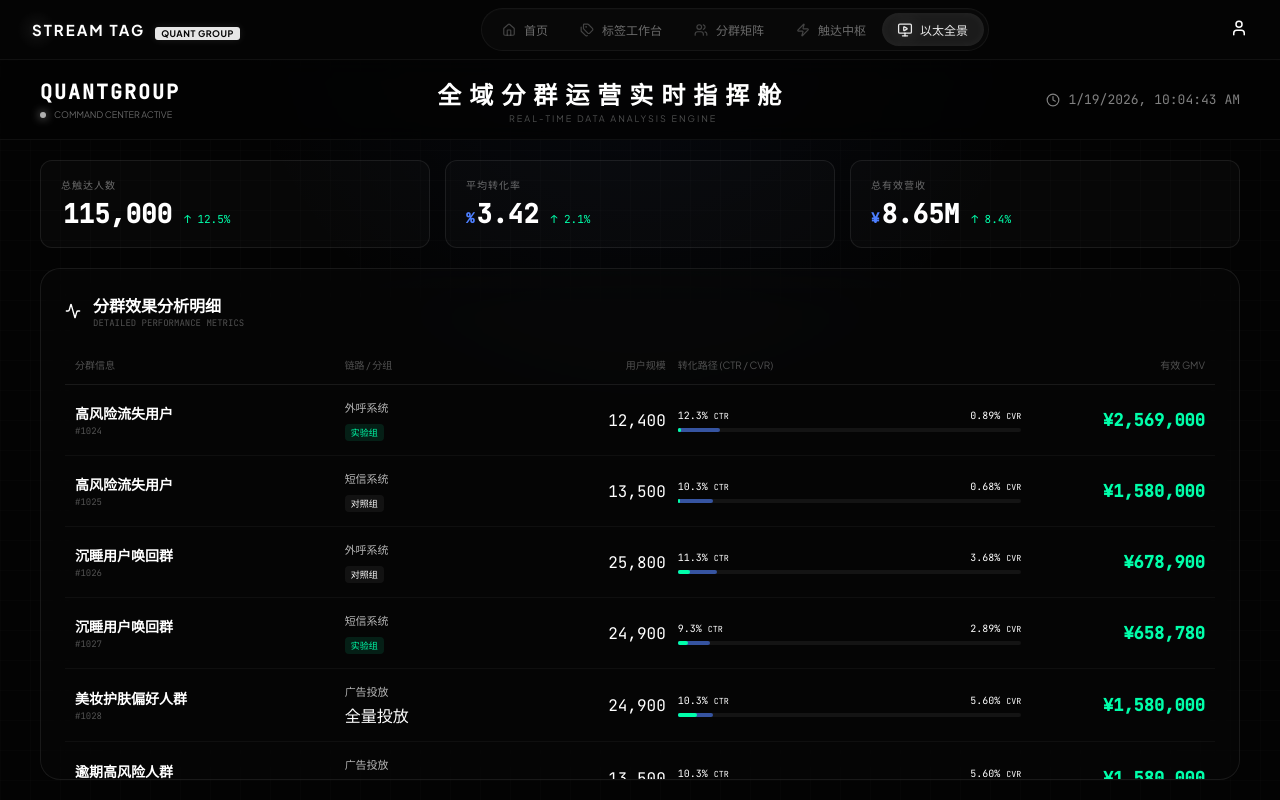
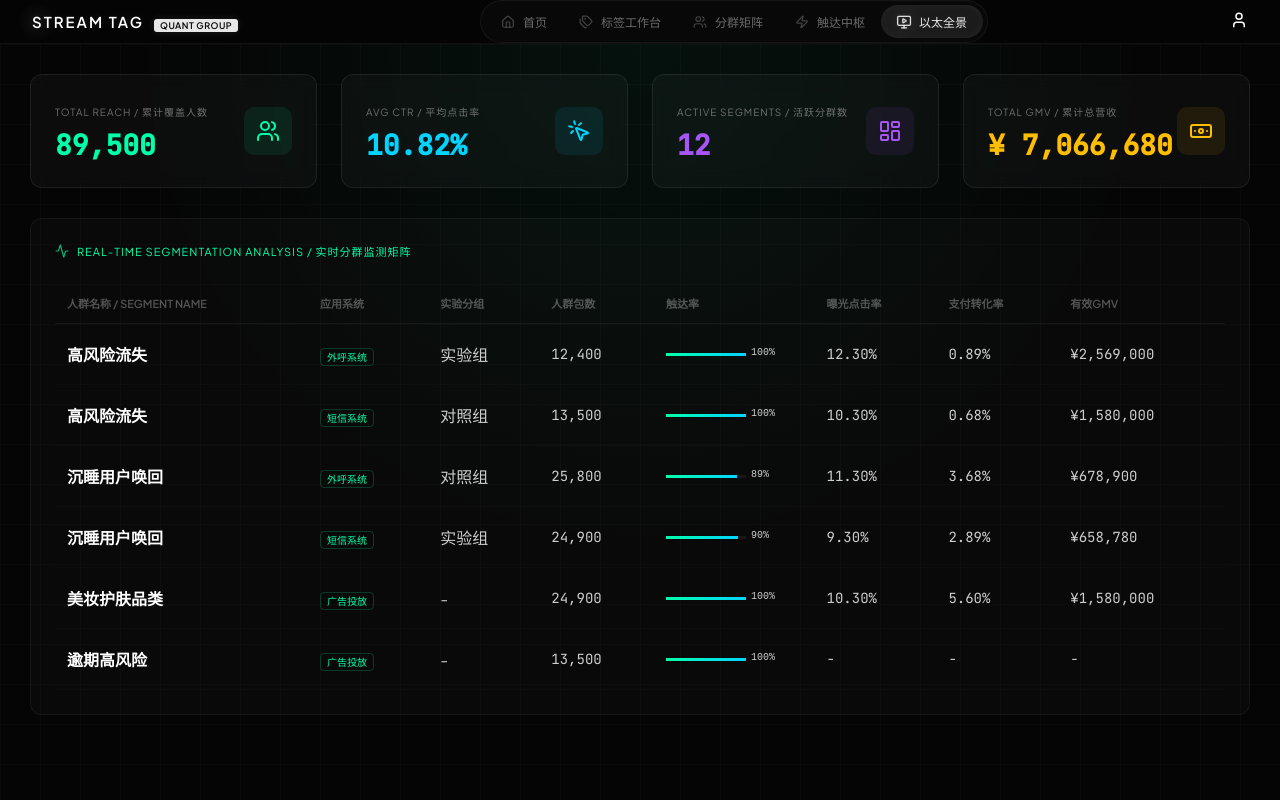
Before and after one commit to zhaoalpha/stream-tag-web, a Vue app: page / in a window 1280 px wide. Both pictures are taken after a click on the element "以太全景". Built offline with nearby package versions, Linux system fonts and the light colour scheme; no server answers; the HTML template or start-up script is replaced by a standard one.

Commit message:
修改样式

```diff
--- a/src/App.vue
+++ b/src/App.vue
@@ -3,7 +3,7 @@ import { ref, computed } from 'vue'
 import MainHeader from '@/components/MainHeader.vue'
 import TagLabView from '@/views/TagLabView.vue'
 import SegmentView from '@/views/SegmentView.vue'
-import Dashboard from '@/views/dashboard.vue'
+import Dashboard from '@/views/view.vue'
 import Notification from '@/views/Notification.vue'
 import Main from '@/views/Main.vue'
 // 1. 当前选中的页面 ID
--- a/src/components/TagRow.vue
+++ b/src/components/TagRow.vue
@@ -34,7 +34,7 @@ watch(localValue, (newVal) => {
 })
 
 // 可选的运算符列表
-const operators = ['before', 'after', '>=', '>', '=', '<=', '<']
+const operators = ['before', 'after','is null', '>=', '>', '=', '<=', '<']
 
 // 1. 控制下拉菜单的状态
 const isOpOpen = ref(false)
--- a/src/composables/useArchives.ts
+++ b/src/composables/useArchives.ts
@@ -8,14 +8,94 @@ import { tagApi } from '@/api/tag'
 const archives = ref([
   {
     id: 1,
-    title: '历史示例策略',
+    title: '注册5分钟且未授信用户',
+    time: '2026-01-20 10:00',
+    tableName: 'USER_PROFILE',
+    totalCount: '1,200',
+    status: 'inactive' as const,
+    logicData: [
+      {
+        id: Date.now(),
+        logic: 'AND',
+        tags: [
+          { name: 'register_time', label: '注册时间', operator: 'after', value: '5min' },
+          { name: 'apply_time', label: '授信状态', operator: 'is null', value: '' }
+        ]
+      }
+    ],
+  },
+  {
+    id: 2,
+    title: '授信10分钟且未下单用户',
+    time: '2026-01-20 10:00',
+    tableName: 'USER_PROFILE',
+    totalCount: '1,608',
+    status: 'active' as const,
+    // 💡 给默认存档加点内容，点击后画布才会有反应
+    logicData: [
+      {
+        id: Date.now(),
+        logic: 'AND',
+        tags: [
+          { name: 'apply_time', label: '授信时间', operator: 'after', value: '10min' },
+          { name: 'trans_time', label: '交易时间', operator: 'is null', value: '' }
+        ]
+      }
+    ],
+  },
+  {
+    id: 3,
+    title: '高价格敏感度用户',
+    time: '2026-01-20 10:00',
+    tableName: 'USER_PROFILE',
+    totalCount: '1,380',
+    status: 'inactive' as const,
+    logicData: [
+      {
+        id: Date.now(),
+        logic: 'AND',
+        tags: [
+          { name: 'price_sensitivity_score', label: '用户价格敏感度', operator: '=', value: '高' },
+        ]
+      }
+    ],
+  },
+  {
+    id: 4,
+    title: '高流失用户',
     time: '2026-01-20 10:00',
     tableName: 'USER_PROFILE',
     totalCount: '1,200',
     coverage: '13%',
+    status: 'active' as const,
+    logicData: [
+      {
+        id: Date.now(),
+        logic: 'AND',
+        tags: [
+          { name: 'churn_probability', label: '用户流失概率', operator: '=', value: '高' },
+        ]
+      }
+    ],
+  },
+  {
+    id: 5,
+    title: '高逾期风险用户',
+    time: '2026-01-20 10:00',
+    tableName: 'USER_PROFILE',
+    totalCount: '1,400',
+    coverage: '13%',
     status: 'inactive' as const,
-    logicData: [],
-  },
+    logicData: [
+      {
+        id: Date.now(),
+        logic: 'AND',
+        tags: [
+          { name: 'delinquency_probability', label: '用户逾期风险概率', operator: '=', value: '高' },
+        ]
+      }
+    ],
+  }
 ])
 
 // 💡 关键 2：搜索状态也建议全局化，防止组件切换时搜索词丢失
--- a/src/views/SegmentView.vue
+++ b/src/views/SegmentView.vue
@@ -5,11 +5,11 @@ import SegmentGroup from '../components/SegmentGroup.vue'
 
 // --- 1. 模拟人群数据 ---
 const mockAssets = ref([
-  { id: 'a1', title: '核心高净值用户', count: '12,402' },
-  { id: 'a2', title: '30日未下单沉默客', count: '5,120' },
-  { id: 'a3', title: 'Z世代数码极客', count: '8,841' },
-  { id: 'a4', title: '双十一回流老客', count: '21,034' },
-  { id: 'a5', title: '高频互动活跃粉丝', count: '3,445' },
+  { id: 'a1', title: '注册5分钟且未授信', count: '12,402' },
+  { id: 'a2', title: '授信10分钟且未下单', count: '5,120' },
+  { id: 'a3', title: '高价格敏感度用户', count: '8,841' },
+  { id: 'a4', title: '高流式概率用户', count: '21,034' },
+  { id: 'a5', title: '高逾期风险用户', count: '3,445' },
 ])
 
 // --- 2. 搜索逻辑：点击覆盖标题 ---
--- /dev/null
+++ b/src/views/view.vue
@@ -0,0 +1,222 @@
+<script setup lang="ts">
+import { ref } from 'vue'
+import MainHeader from '@/components/MainHeader.vue'
+import { Users, MousePointerClick, LayoutDashboard, Banknote, Activity } from 'lucide-vue-next'
+
+// 1. 差异化指标数据
+const summaryStats = [
+  { label: 'TOTAL REACH / 累计覆盖人数', value: '89,500', icon: Users, color: '#00ffaa' },
+  { label: 'AVG CTR / 平均点击率', value: '10.82%', icon: MousePointerClick, color: '#00d4ff' },
+  { label: 'ACTIVE SEGMENTS / 活跃分群数', value: '12', icon: LayoutDashboard, color: '#a855f7' },
+  { label: 'TOTAL GMV / 累计总营收', value: '¥ 7,066,680', icon: Banknote, color: '#ffbf00' }
+]
+
+// 2. 表格数据（去掉了健康度状态）
+const segments = ref([
+  { name: '高风险流失', system: '外呼系统', group: '实验组', users: '12,400', reach: '100%', ctr: '12.30%', cvr: '0.89%', gmv: '¥2,569,000' },
+  { name: '高风险流失', system: '短信系统', group: '对照组', users: '13,500', reach: '100%', ctr: '10.30%', cvr: '0.68%', gmv: '¥1,580,000' },
+  { name: '沉睡用户唤回', system: '外呼系统', group: '对照组', users: '25,800', reach: '89%', ctr: '11.30%', cvr: '3.68%', gmv: '¥678,900' },
+  { name: '沉睡用户唤回', system: '短信系统', group: '实验组', users: '24,900', reach: '90%', ctr: '9.30%', cvr: '2.89%', gmv: '¥658,780' },
+  { name: '美妆护肤品类', system: '广告投放', group: '-', users: '24,900', reach: '100%', ctr: '10.30%', cvr: '5.60%', gmv: '¥1,580,000' },
+  { name: '逾期高风险', system: '广告投放', group: '-', users: '13,500', reach: '100%', ctr: '-', cvr: '-', gmv: '-' },
+])
+</script>
+
+<template>
+  <div class="big-screen-container">
+    <main class="dashboard-body">
+      <section class="stat-grid">
+        <div class="stat-card" v-for="(stat, idx) in summaryStats" :key="idx">
+          <div class="stat-info">
+            <span class="label">{{ stat.label }}</span>
+            <span class="value" :style="{ color: stat.color }">{{ stat.value }}</span>
+          </div>
+          <div class="icon-box" :style="{ backgroundColor: stat.color + '15' }">
+            <component :is="stat.icon" :style="{ color: stat.color }" :size="24" />
+          </div>
+        </div>
+      </section>
+
+      <section class="data-matrix-container">
+        <div class="matrix-header">
+          <Activity :size="14" class="pulse-icon" />
+          <span>REAL-TIME SEGMENTATION ANALYSIS / 实时分群监测矩阵</span>
+        </div>
+
+        <div class="table-wrapper">
+          <table class="cyber-table">
+            <thead>
+            <tr>
+              <th>人群名称 / SEGMENT NAME</th>
+              <th>应用系统</th>
+              <th>实验分组</th>
+              <th>人群包数</th>
+              <th>触达率</th>
+              <th>曝光点击率</th>
+              <th>支付转化率</th>
+              <th>有效GMV</th>
+            </tr>
+            </thead>
+            <tbody>
+            <tr v-for="(item, idx) in segments" :key="idx">
+              <td class="name-cell">{{ item.name }}</td>
+              <td><span class="system-tag">{{ item.system }}</span></td>
+              <td class="group-cell">{{ item.group }}</td>
+              <td class="mono">{{ item.users }}</td>
+              <td>
+                <div class="progress-mini">
+                  <div class="fill" :style="{ width: item.reach }"></div>
+                  <span class="p-text">{{ item.reach }}</span>
+                </div>
+              </td>
+              <td class="mono color-cyan">{{ item.ctr }}</td>
+              <td class="mono">{{ item.cvr }}</td>
+              <td class="mono color-gold">{{ item.gmv }}</td>
+            </tr>
+            </tbody>
+          </table>
+        </div>
+      </section>
+    </main>
+  </div>
+</template>
+
+<style scoped>
+.big-screen-container {
+  min-height: 100vh;
+  background: #050505;
+  background-image:
+    radial-gradient(circle at 50% 0%, rgba(0, 255, 170, 0.05) 0%, transparent 50%),
+    linear-gradient(rgba(255, 255, 255, 0.02) 1px, transparent 1px),
+    linear-gradient(90deg, rgba(255, 255, 255, 0.02) 1px, transparent 1px);
+  background-size: 100% 100%, 40px 40px, 40px 40px;
+  color: #fff;
+}
+
+.dashboard-body {
+  padding: 30px;
+  max-width: 1600px;
+  margin: 0 auto;
+}
+
+/* --- 指标卡片优化 --- */
+.stat-grid {
+  display: grid;
+  grid-template-columns: repeat(4, 1fr);
+  gap: 24px;
+  margin-bottom: 30px;
+}
+
+.stat-card {
+  background: rgba(255, 255, 255, 0.03);
+  border: 1px solid rgba(255, 255, 255, 0.08);
+  padding: 24px;
+  border-radius: 12px;
+  display: flex;
+  justify-content: space-between;
+  align-items: center;
+  backdrop-filter: blur(10px);
+}
+
+.stat-card .label {
+  font-size: 10px;
+  color: rgba(255, 255, 255, 0.4);
+  letter-spacing: 1px;
+}
+
+.stat-card .value {
+  display: block;
+  font-size: 28px;
+  font-family: 'JetBrains Mono', monospace;
+  font-weight: 700;
+  margin-top: 6px;
+}
+
+.icon-box {
+  width: 48px;
+  height: 48px;
+  border-radius: 10px;
+  display: flex;
+  align-items: center;
+  justify-content: center;
+}
+
+/* --- 表格区域优化 --- */
+.data-matrix-container {
+  background: rgba(255, 255, 255, 0.02);
+  border: 1px solid rgba(255, 255, 255, 0.05);
+  border-radius: 12px;
+  padding: 24px;
+}
+
+.matrix-header {
+  display: flex;
+  align-items: center;
+  gap: 8px;
+  font-size: 11px;
+  color: #00ffaa;
+  margin-bottom: 24px;
+  letter-spacing: 1px;
+}
+
+.pulse-icon {
+  animation: pulse 2s infinite;
+}
+
+@keyframes pulse {
+  0% { opacity: 1; }
+  50% { opacity: 0.4; }
+  100% { opacity: 1; }
+}
+
+.cyber-table {
+  width: 100%;
+  border-collapse: collapse;
+}
+
+.cyber-table th {
+  text-align: left;
+  padding: 12px;
+  font-size: 11px;
+  color: rgba(255, 255, 255, 0.3);
+  border-bottom: 1px solid rgba(255, 255, 255, 0.05);
+  text-transform: uppercase;
+}
+
+.cyber-table td {
+  padding: 18px 12px;
+  border-bottom: 1px solid rgba(255, 255, 255, 0.02);
+  color: rgba(255, 255, 255, 0.8);
+}
+
+.name-cell { color: #fff !important; font-weight: 600; }
+.mono { font-family: 'JetBrains Mono', monospace; font-size: 14px; }
+.color-cyan { color: #00d4ff; }
+.color-gold { color: #ffbf00; }
+
+.system-tag {
+  font-size: 10px;
+  padding: 2px 6px;
+  border: 1px solid rgba(0, 255, 170, 0.2);
+  color: #00ffaa;
+  border-radius: 4px;
+}
+
+.progress-mini {
+  width: 80px;
+  height: 3px;
+  background: rgba(255, 255, 255, 0.05);
+  position: relative;
+}
+.progress-mini .fill {
+  height: 100%;
+  background: linear-gradient(90deg, #00ffaa, #00d4ff);
+}
+.p-text {
+  position: absolute;
+  left: 85px;
+  top: -6px;
+  font-size: 10px;
+  font-family: monospace;
+}
+</style>
```
